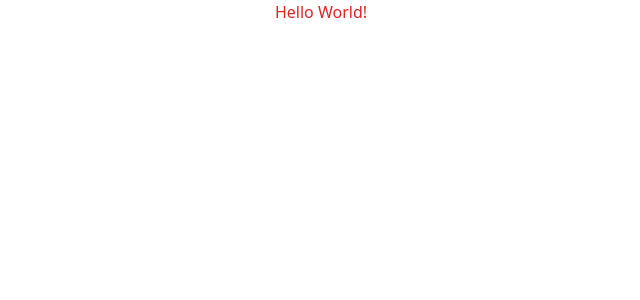
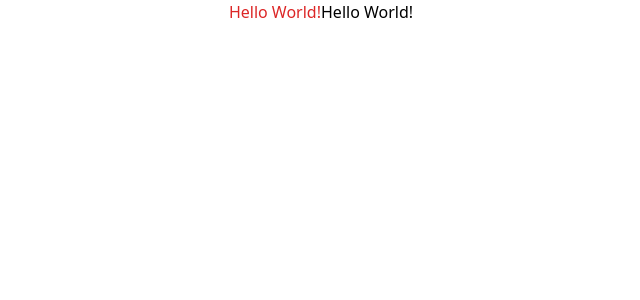
Before and after one commit to z15r7/dorm, a Vue app in the folder frontend/: page / in a window 1280 px wide. Shown: the top 300 px of the page, without its empty margins (319-959 px from the left). Built offline with nearby package versions, Linux system fonts and the light colour scheme.

Commit message:
demo: add a new hello world

```diff
--- a/frontend/src/components/Main.vue
+++ b/frontend/src/components/Main.vue
@@ -1,5 +1,8 @@
 <template>
     <div class="text-red-600">
+        Hello World!
+    </div>
+    <div class="">
         Hello World!
     </div>
 </template>
```
